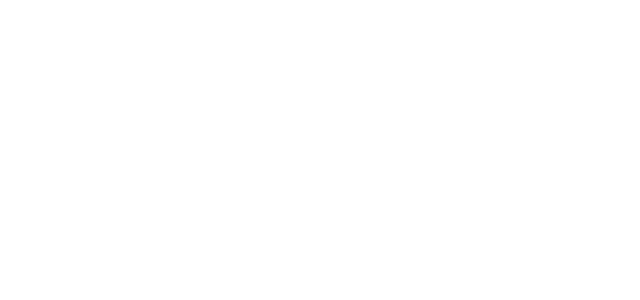
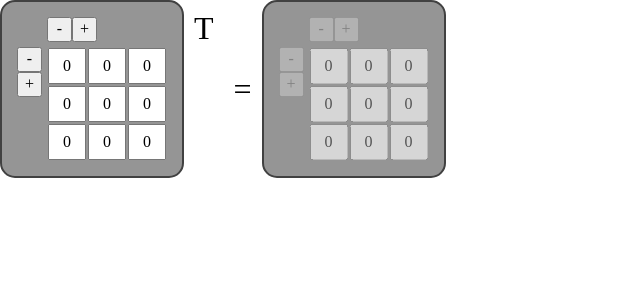
Before and after one commit to DEsimas/matrix-calc, a React app: page / in a window 1280 px wide. Shown: the top 300 px of the page, without its empty margins (0-640 px from the left). Built offline with nearby package versions, Linux system fonts and the light colour scheme.

Commit message:
singleMatrix component

```diff
--- a/src/App.js
+++ b/src/App.js
@@ -3,11 +3,12 @@
 import './App.css'
 import Table from './components/Table'
 import SingleMatrix from './components/windows/SingleMatrix'
+import { Matrix } from './matrix/Matrix'
 
 const App = () => {
     return (
         <>
-            <SingleMatrix />
+            <SingleMatrix operation={Matrix.transpose} span={'T'} />
         </>
     )
 }
--- a/src/components/input/Input.js
+++ b/src/components/input/Input.js
@@ -45,35 +45,35 @@
 
     function onValueChange(value, row, column) {
         matrix[row][column] = value
-        if (props.onChange) props.onChange(matrix)
+        if (props.onChange) props.onChange([...matrix])
     }
 
     function decreaseColumns(e) {
         e.stopPropagation()
         matrix = Matrix.removeLastColumn(matrix)
-        if (typeof props.onChange == 'function') props.onChange(matrix)
-        if (typeof props.onDecreaseColumns == 'function') props.onDecreaseColumns(matrix)
+        if (typeof props.onChange == 'function') props.onChange([...matrix])
+        if (typeof props.onDecreaseColumns == 'function') props.onDecreaseColumns([...matrix])
     }
 
     function increaseColumns(e) {
         e.stopPropagation()
         matrix = Matrix.addZeroColumn(matrix)
-        if (typeof props.onChange == 'function') props.onChange(matrix)
-        if (typeof props.onIncreaseColumns == 'function') props.onIncreaseColumns(matrix)
+        if (typeof props.onChange == 'function') props.onChange([...matrix])
+        if (typeof props.onIncreaseColumns == 'function') props.onIncreaseColumns([...matrix])
     }
 
     function decreaseRows(e) {
         e.stopPropagation()
         matrix = Matrix.removeLastRow(matrix)
-        if (typeof props.onChange == 'function') props.onChange(matrix)
-        if (typeof props.onDecreaseRows == 'function') props.onDecreaseRows(matrix)
+        if (typeof props.onChange == 'function') props.onChange([...matrix])
+        if (typeof props.onDecreaseRows == 'function') props.onDecreaseRows([...matrix])
     }
 
     function increaseRows(e) {
         e.stopPropagation()
         matrix = Matrix.addZeroRow(matrix)
-        if (typeof props.onChange == 'function') props.onChange(matrix)
-        if (typeof props.onIncreaseRows == 'function') props.onIncreaseRows(matrix)
+        if (typeof props.onChange == 'function') props.onChange([...matrix])
+        if (typeof props.onIncreaseRows == 'function') props.onIncreaseRows([...matrix])
     }
 
     return (
--- /dev/null
+++ b/src/components/windows/SingleMatrix.css
@@ -0,0 +1,13 @@
+.single_matrix {
+    display: flex;
+    align-items: center;
+}
+
+.single_matrix span {
+    font-size: 32px;
+    margin: 10px;
+}
+
+.single_matrix-left {
+    display: flex;
+}
--- a/src/components/windows/SingleMatrix.js
+++ b/src/components/windows/SingleMatrix.js
@@ -1,7 +1,36 @@
-import React from 'react'
+import React, { useEffect, useState } from 'react'
+
+import { Matrix } from '../../matrix/Matrix'
+import Input from '../input/Input'
+
+import './SingleMatrix.css'
 
 const SingleMatrix = (props) => {
+    const [matrix, setMatrix] = useState(Matrix.getZeroMatrix(3, 3))
+    const [result, setResult] = useState(props.operation(matrix))
 
+    useEffect(() => {
+        console.log(matrix)
+        setResult(props.operation(matrix))
+    }, [matrix])
+
+    return (
+        <div className='single_matrix'>
+            <div className='single_matrix-left'>
+                <Input
+                    value={matrix}
+                    onChange={(matrix) => setMatrix(matrix)}
+                />
+                <span className='single_matrix-left-span'>{props.span}</span>
+            </div>
+            <span>=</span>
+            <Input
+                disabled={true}
+                value={result}
+                onChange={(result) => setResult(result)}
+            />
+        </div>
+    )
 }
 
 export default SingleMatrix
```
Also changed, not shown: src/components/windows/MatrixNumber.js (+7 -0 lines).
